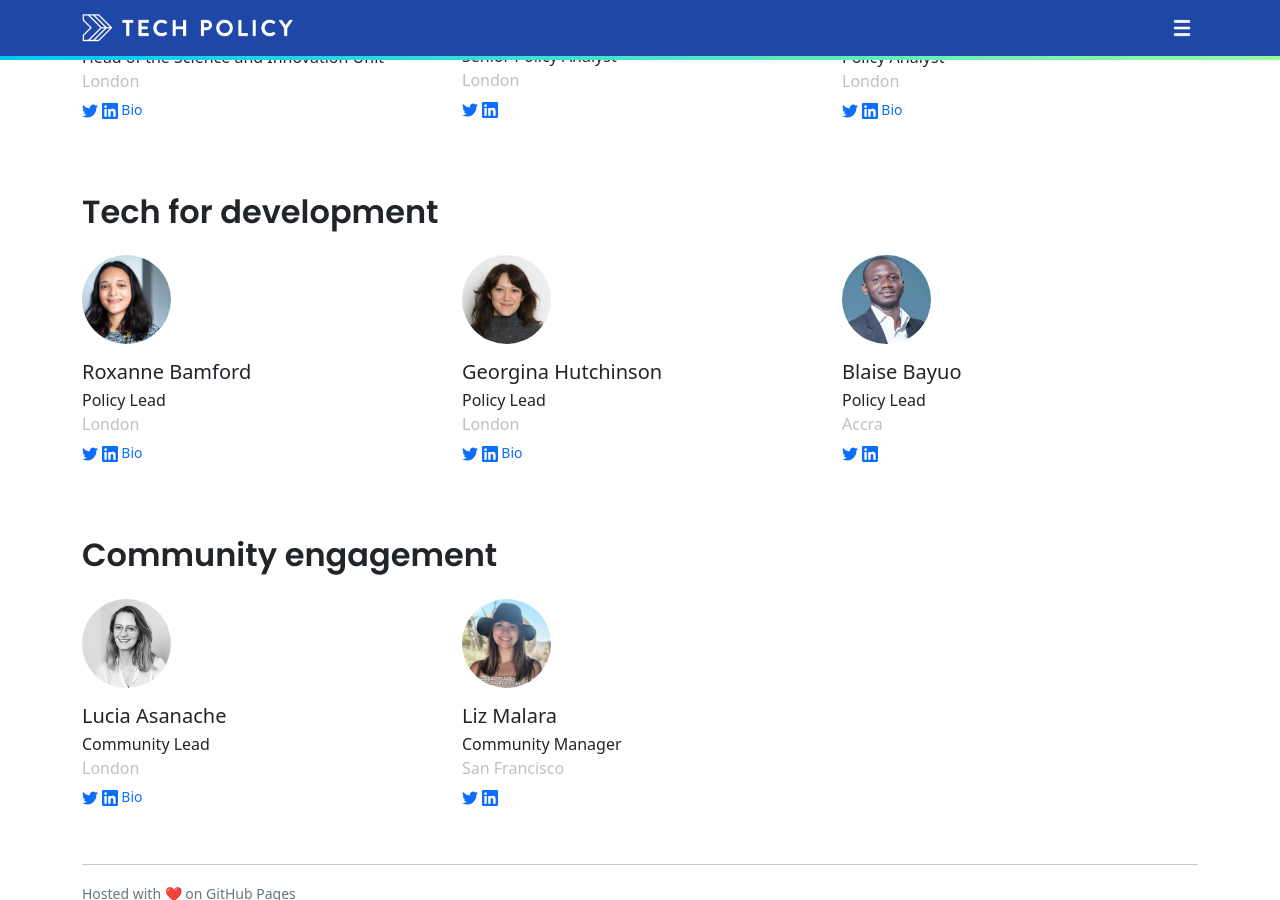
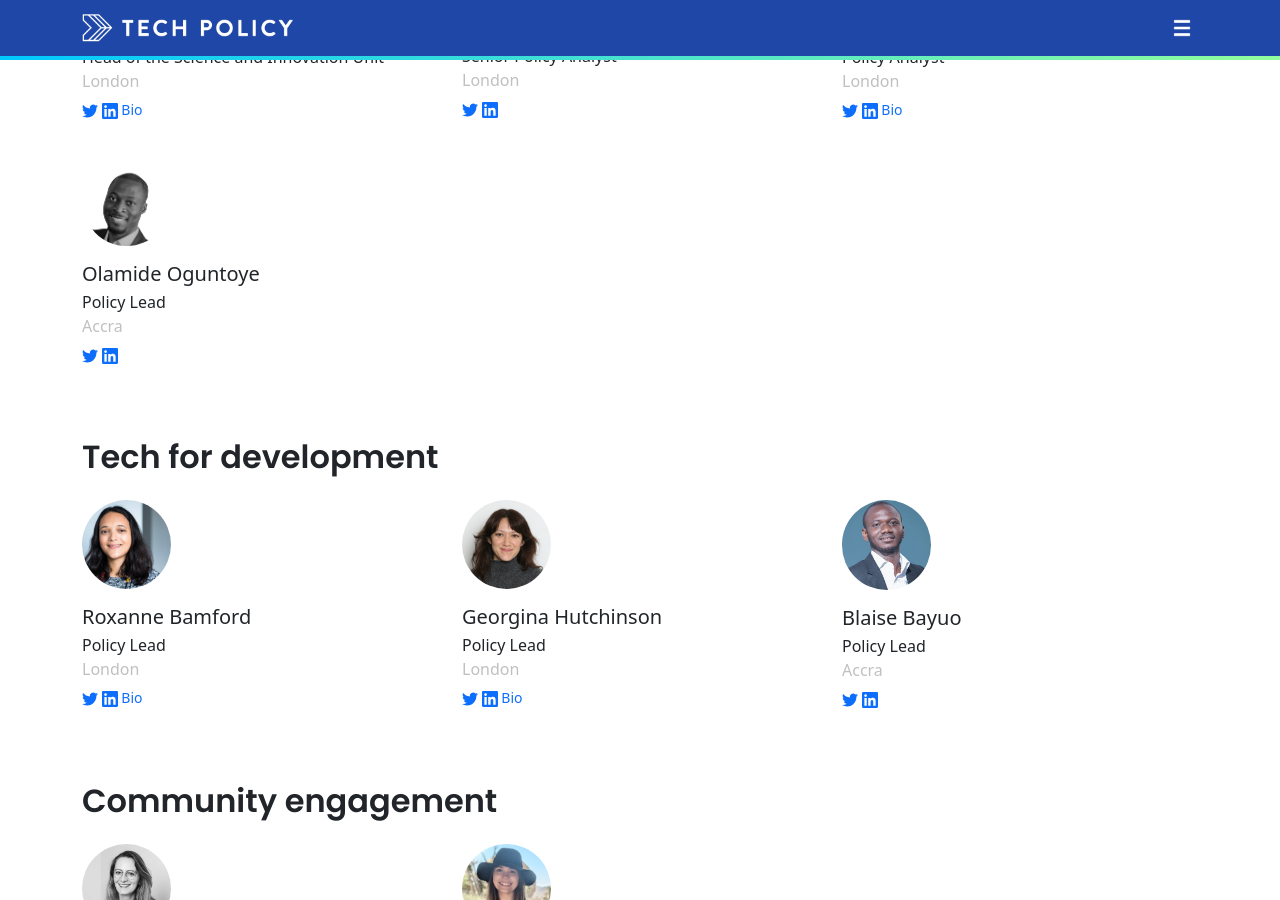
Before and after one commit to techpolicyio/techpolicyio.github.io, a Jekyll site: the page built from pages/people.md, in a window 1280 px wide and 900 px high, scrolled down 1613 px. Built offline with Jekyll 4.4.1, drawn with Linux system fonts in a browser that asks for light colours.

Commit message:
Update team.yml

```diff
--- a/_data/team.yml
+++ b/_data/team.yml
@@ -110,3 +110,11 @@
   tbi:
   tw: MalaraElizabeth
   li: lizmalara
+- name: Olamide Oguntoye
+  title: Policy Lead
+  unit: siu
+  geo: Accra
+  img: olamide.jpg
+  tbi:
+  tw: olaoguntoye
+  li: olamideoguntoye
```
